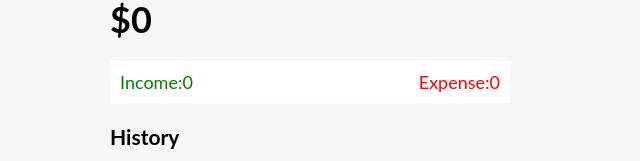
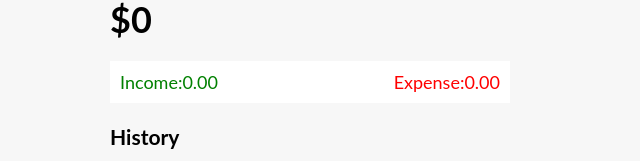
Before and after one commit to k147324/report, a Vue app: page / in a window 1280 px wide. Shown: the part 505-666 px from the top of the page, without its empty margins (330-970 px from the left). Built offline with nearby package versions, Linux system fonts and the light colour scheme; no server answers.

Commit message:
Update App.vue

```diff
--- a/src/App.vue
+++ b/src/App.vue
@@ -39,14 +39,14 @@ const expense = computed(() => {
     .filter((transaction) => transaction.amount < 0)
     .reduce((acc, transaction) => {
       return acc + transaction.amount;
-    }, 0);
+    }, 0).toFixed(2);
 });
 const income = computed(() => {
   return transactions.value
     .filter((transaction) => transaction.amount > 0)
     .reduce((acc, transaction) => {
       return acc + transaction.amount;
-    }, 0);
+    }, 0).toFixed(2);
 });
 
 const handleTransactionSumbmitted = (transactionData) => {
```
